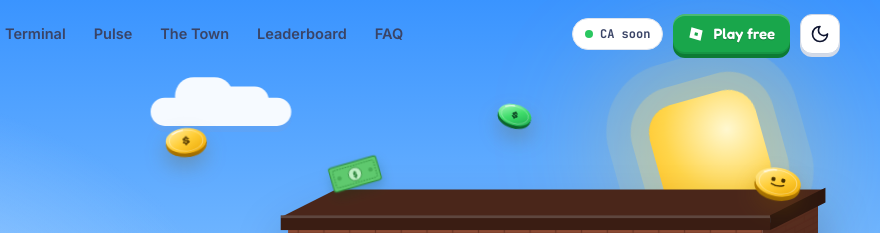
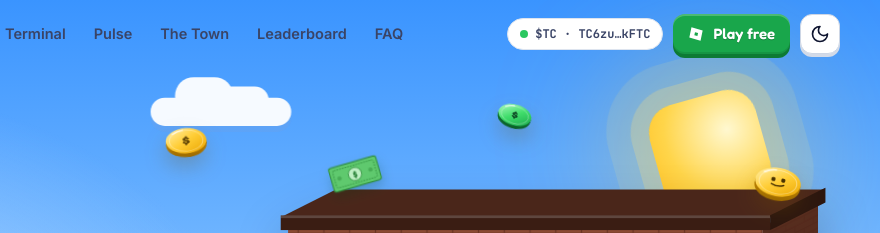
Before and after one commit to dodo1653/rbxfun, a plain HTML site: page index.html in a window 1280 px wide. Shown: the top 233 px of the page, 400-1280 px from the left. Drawn offline with Linux system fonts and the light colour scheme.

Commit message:
Header: the official $TC contract address, copy on click

```diff
--- a/index.html
+++ b/index.html
@@ -53,7 +53,7 @@
         <a href="#faq">FAQ</a>
       </nav>
       <div class="header-actions">
-        <span class="live-pill" title="Contract address coming soon"><i></i> CA soon</span>
+        <button class="live-pill" type="button" data-ca="TC6zummUZeiScVaqX3LrQ89JMqjkdwiErC2rHP8kFTC" title="Copy the $TC contract address" style="cursor:pointer"><i></i> <span>$TC · TC6zu…kFTC</span></button>
         <a class="btn btn-primary btn-sm" href="https://www.roblox.com/games/121901103139963/Trench-County" target="_blank" rel="noopener">
           <svg viewBox="0 0 24 24" width="16" height="16" aria-hidden="true"><path fill="currentColor" d="M5.2 2 2 17.2 18.8 22 22 6.8Zm8.9 13-4.6-1 1-4.6 4.6 1Z"/></svg>
           Play free
@@ -461,5 +461,6 @@
 
   <script src="/js/art.js"></script>
   <script src="/js/main.js"></script>
+<script>document.querySelectorAll('[data-ca]').forEach(b=>b.addEventListener('click',async()=>{const s=b.querySelector('span'),t=s.textContent;try{await navigator.clipboard.writeText(b.dataset.ca)}catch{const x=document.createElement('textarea');x.value=b.dataset.ca;document.body.appendChild(x);x.select();document.execCommand('copy');x.remove()}s.textContent='Copied';setTimeout(()=>s.textContent=t,1400)}))</script>
 </body>
 </html>
```
